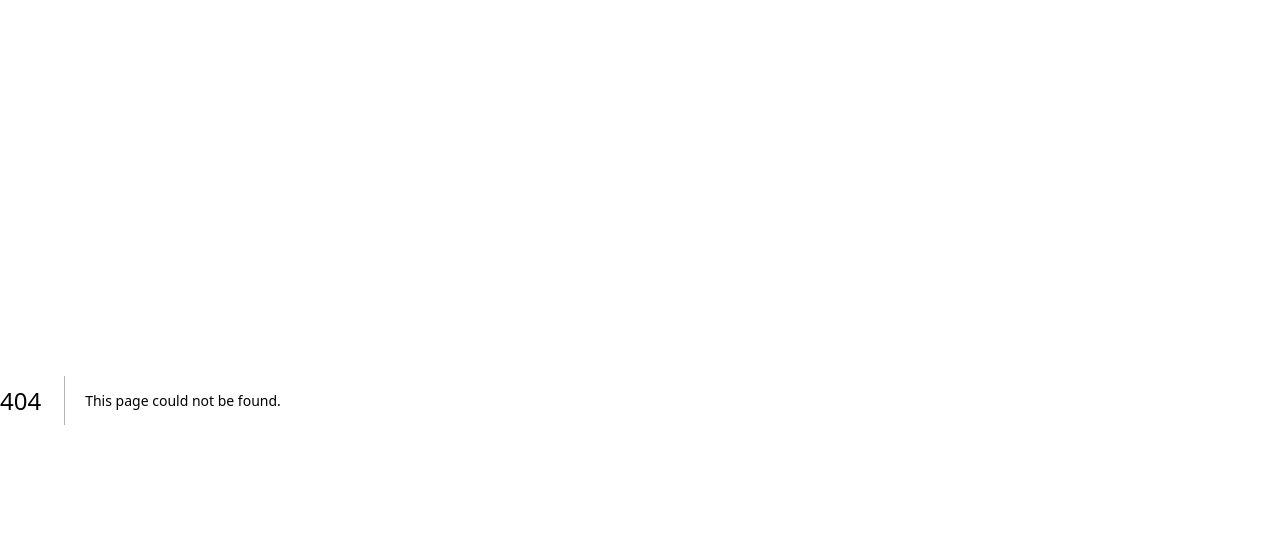
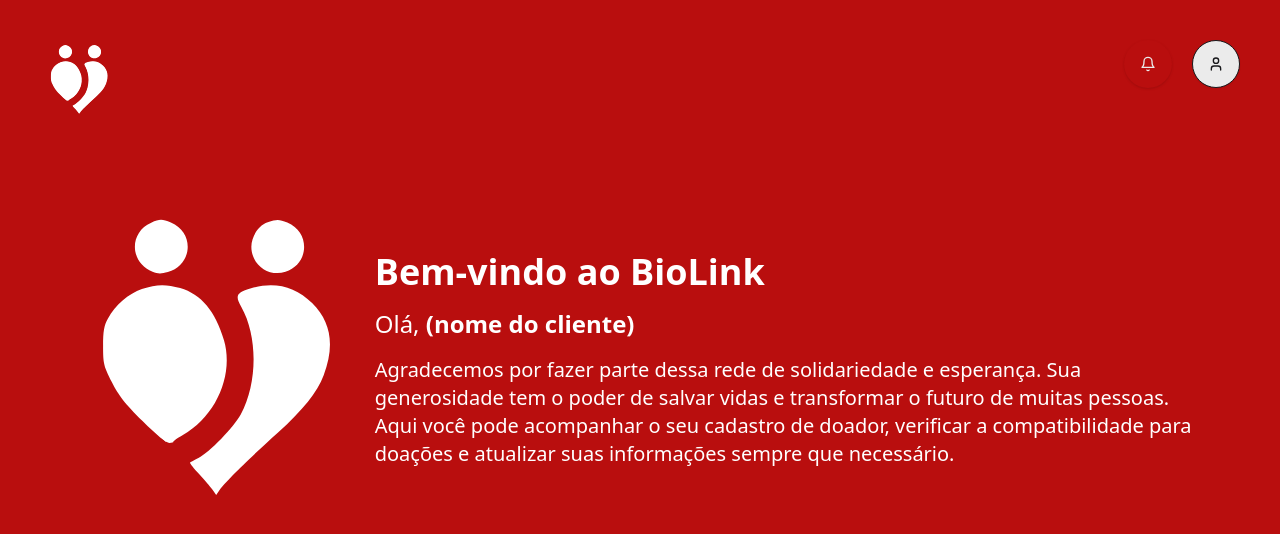
Before and after one commit to reislucaz/biolink-webapp, a Next.js app: page /teste in a window 1280 px wide. Before the commit this address had no page. Shown: the top 534 px of the page. Built offline with nearby package versions, Linux system fonts and the light colour scheme; a web font is replaced by a local one.

Commit message:
feat: pagina home (como teste )

```diff
--- a/package.json
+++ b/package.json
@@ -10,6 +10,7 @@
   },
   "dependencies": {
     "@radix-ui/react-checkbox": "^1.1.2",
+    "@radix-ui/react-dropdown-menu": "^2.1.2",
     "@radix-ui/react-radio-group": "^1.2.1",
     "@radix-ui/react-slot": "^1.1.0",
     "class-variance-authority": "^0.7.1",
--- /dev/null
+++ b/src/app/teste/layout.tsx
@@ -0,0 +1,8 @@
+import { ReactNode } from "react";
+
+
+export default function Teste({ children }: { children: ReactNode }) {
+  return <div className="w-full h-screen flex justify-center items-center">
+    {children}
+  </div>
+}
--- /dev/null
+++ b/src/app/teste/page.tsx
@@ -0,0 +1,31 @@
+import Image from "next/image";
+import logoB from "@/app/_assets/logo-branca.svg";
+import { IconButton } from "@/components/ui/icon-button";
+import { Bell, User } from "lucide-react";
+import { CustomDropdownMenu } from "@/components/ui/drop-menu";
+
+export default function Teste() {
+  return (
+    <div className="py-10 px-10 gap-5 min-w-96 min-h-96 h-full max-h-screen w-full rounded-lg overflow-auto">
+      <div className="flex justify-between items-start flex-row">
+        <Image width={120} height={145} src={logoB} alt="logo" className="size-20" />
+        <div className="ml-auto flex gap-5">
+          <IconButton icon={<Bell width={18} height={18} />} radius="full" className="size-12" />
+          <CustomDropdownMenu profileType="Doador">
+            <IconButton icon={<User width={18} height={18} />} radius="full" color="gray" variant="outline" highContrast className="size-12" />
+          </CustomDropdownMenu>
+        </div>
+      </div>
+      <div className="flex py-10 px-10 flex-col justify-center min-w-96 min-h-96">
+        <div className="flex justify-start items-center flex-row gap-4 mt-10">
+          <Image width={120} height={145} src={logoB} alt="logo" className="size-80" />
+          <div className="flex flex-col gap-4">
+            <h1 className="text-white text-4xl font-bold">Bem-vindo ao BioLink</h1>
+            <h2 className="text-white text-2xl">Olá, <a className="font-bold">(nome do cliente)</a></h2>
+            <h3 className="text-white text-xl">Agradecemos por fazer parte dessa rede de solidariedade e esperança. Sua generosidade tem o poder de salvar vidas e transformar o futuro de muitas pessoas. Aqui você pode acompanhar o seu cadastro de doador, verificar a compatibilidade para doações e atualizar suas informações sempre que necessário.</h3>
+          </div>
+        </div>
+      </div>
+    </div>
+  );
+}
--- /dev/null
+++ b/src/components/ui/drop-menu.tsx
@@ -0,0 +1,39 @@
+import * as React from "react";
+import * as DropdownMenu from "@radix-ui/react-dropdown-menu";
+import { House, User, LogOut } from "lucide-react";
+
+interface CustomDropdownMenuProps {
+  children: React.ReactNode;
+  profileType: string;
+}
+
+export const CustomDropdownMenu: React.FC<CustomDropdownMenuProps> = ({ children, profileType }) => {
+  return (
+    <DropdownMenu.Root>
+      <DropdownMenu.Trigger asChild>
+        {children}
+      </DropdownMenu.Trigger>
+
+      <DropdownMenu.Content className="bg-card text-card-foreground rounded-md shadow-lg p-2">
+        <div className="p-6 flex flex-col items-center gap-2 text-muted-foreground border-2 rounded-lg">
+          <User className="w-8 h-8 bg-foreground text-white rounded-full" />
+          <span>{profileType}</span>
+        </div>
+        <DropdownMenu.Separator className="my-1 border-t border-border" />
+        <DropdownMenu.Item className="p-2 hover:bg-muted hover:text-muted-foreground cursor-pointer flex items-center gap-2">
+          <House className="w-4 h-4" />
+          Home
+        </DropdownMenu.Item>
+        <DropdownMenu.Item className="p-2 hover:bg-muted hover:text-muted-foreground cursor-pointer flex items-center gap-2">
+          <User className="w-4 h-4" />
+          Meu Perfil
+        </DropdownMenu.Item>
+        <DropdownMenu.Separator className="my-1 border-t border-border" />
+        <DropdownMenu.Item className="p-2 hover:bg-destructive hover:text-destructive-foreground cursor-pointer text-destructive flex items-center gap-2">
+          <LogOut className="w-4 h-4" />
+          Sair
+        </DropdownMenu.Item>
+      </DropdownMenu.Content>
+    </DropdownMenu.Root>
+  );
+};
--- /dev/null
+++ b/src/components/ui/icon-button.tsx
@@ -0,0 +1,33 @@
+import * as React from "react"
+import { cn } from "@/lib/utils"
+import { Button, ButtonProps, buttonVariants } from "./button"
+
+export interface IconButtonProps extends ButtonProps {
+  icon: React.ReactNode
+  radius?: string
+  highContrast?: boolean
+}
+
+const IconButton = React.forwardRef<HTMLButtonElement, IconButtonProps>(
+  ({ icon, className, variant, size = "icon", radius, highContrast, asChild = false, ...props }, ref) => {
+    return (
+      <Button
+        className={cn(
+          buttonVariants({ variant, size, className }),
+          radius && `rounded-${radius}`,
+          highContrast && "high-contrast"
+        )}
+        ref={ref}
+        asChild={asChild}
+        {...props}
+      >
+        <span className="flex items-center justify-center w-full h-full">
+          {React.cloneElement(icon as React.ReactElement, { width: "100%", height: "100%" })}
+        </span>
+      </Button>
+    )
+  }
+)
+IconButton.displayName = "IconButton"
+
+export { IconButton }
```
Also changed, not shown: src/app/_assets/logo-branca.svg (added), 1 other file (tests, documents, lock files or other folders).
